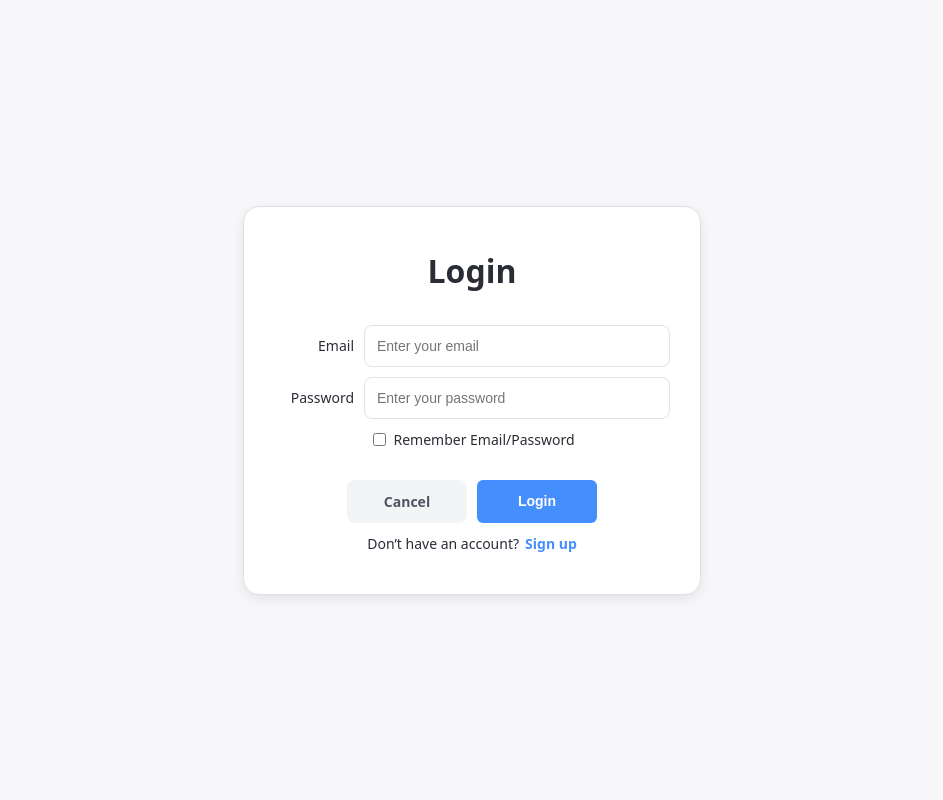
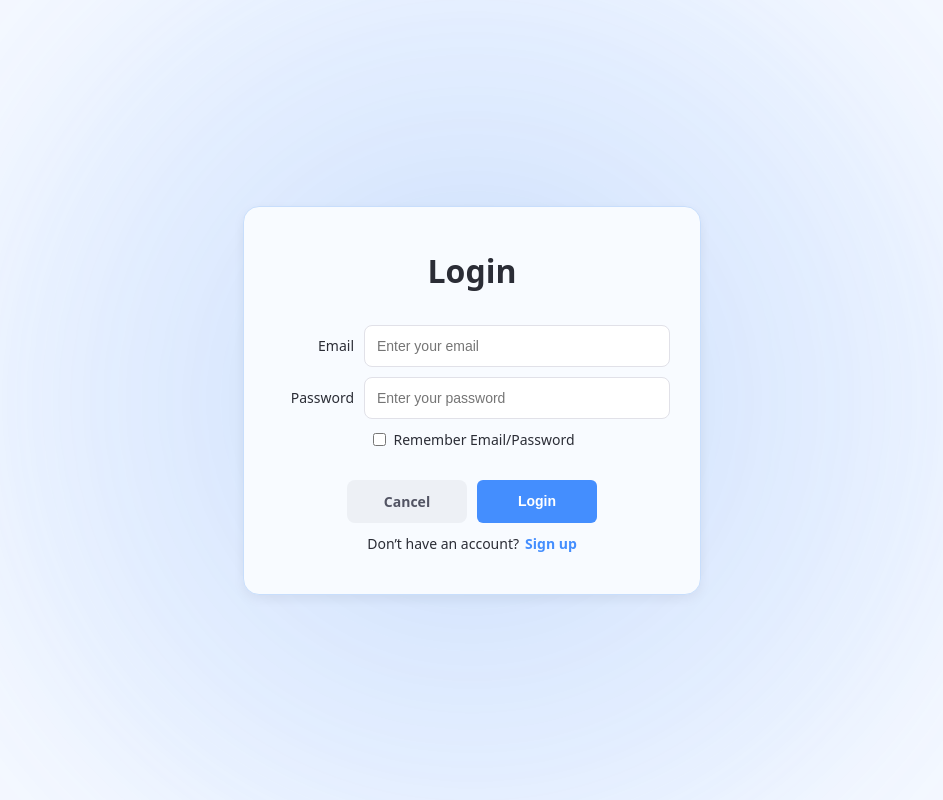
Before and after one commit to MJZ-Templates/custom-memo-app, a React (Vite) app in the folder front/: page /login in a window 1280 px wide. Shown: the whole page, without its empty margins (168-1111 px from the left). Built offline with nearby package versions, Linux system fonts and the light colour scheme; no server answers.

Commit message:
style: 로그인 페이지 디자인 변경

```diff
--- a/front/src/pages/LoginPage.jsx
+++ b/front/src/pages/LoginPage.jsx
@@ -4,12 +4,43 @@ import { Button } from "../components";
 import { Link, useNavigate } from "react-router-dom";
 import { login } from "../apis/auth";
 
+const LoginPageWrapper = styled.div`
+  position: relative;
+  background-color: #f4f8ff;
+  width: 100%;
+  height: 100vh;
+  overflow: hidden;
+  display: flex;
+  justify-content: center;
+  align-items: center;
+`;
+
+const GradientCircle = styled.div`
+  position: absolute;
+  width: 1000px;
+  height: 1000px;
+  border-radius: 50%;
+  opacity: 0.6;
+  filter: blur(80px);
+  background: radial-gradient(
+    circle,
+    rgba(29, 108, 224, 0.4) 0%,
+    rgba(68, 142, 254, 0.2) 40%,
+    rgba(80, 148, 250, 0.05) 100%
+  );
+  top: 50%;
+  left: 50%;
+  transform: translate(-50%, -50%);
+  z-index: 0;
+`;
+
 const LoginPageContainer = styled.div`
+  position: relative;
+  z-index: 1;
   display: flex;
   flex-direction: column;
   justify-content: center;
   align-items: center;
-  height: 100vh;
   width: 100%;
   max-width: 960px;
   gap: 20px;
@@ -20,10 +51,11 @@ const FormCard = styled.div`
   flex-direction: column;
   align-items: center;
   padding: 40px 30px;
-  border: 1px solid #e1e1e8;
+  border: 1px solid #c8defc;
   border-radius: 16px;
-  box-shadow: 0 4px 12px rgba(0, 0, 0, 0.08);
-  background-color: #ffffff;
+  box-shadow: 0 4px 12px rgba(0, 0, 0, 0.06);
+  background-color: #f8fbff;
+  backdrop-filter: blur(2px);
 `;
 
 const Title = styled.h1`
@@ -169,6 +201,8 @@ const LoginPage = () => {
   };
 
   return (
+    <LoginPageWrapper>
+      <GradientCircle />
       <LoginPageContainer>
         <FormCard>
           <Title>Login</Title>
@@ -225,6 +259,7 @@ const LoginPage = () => {
           </SignUpPrompt>
         </FormCard>
       </LoginPageContainer>
+    </LoginPageWrapper>
   );
 };
 
```
Lines whose indentation alone changed are shown as unchanged.
